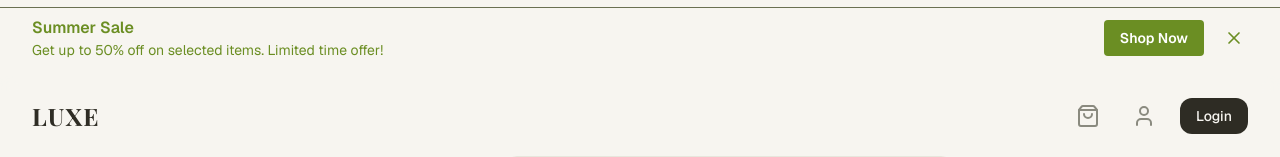
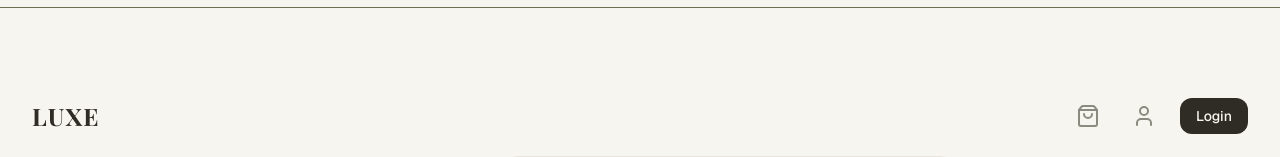
Before and after one commit to devpatel024/e-commerce-website-build, a Next.js app: page / in a window 1280 px wide. Shown: the top 157 px of the page. Built offline with nearby package versions, Linux system fonts and the light colour scheme; a web font is replaced by a local one.

Commit message:
Hide PromoBanner Summer Sale section
- Applied visibility: hidden to PromoBanner component container
- Summer Sale banner no longer visible on homepage
- DOM space preserved while removing visual display

```diff
--- a/components/PromoBanner.tsx
+++ b/components/PromoBanner.tsx
@@ -21,7 +21,7 @@ export default function PromoBanner({
   if (!isOpen) return null
 
   return (
-    <div className="bg-background animate-slide-down">
+    <div className="bg-background animate-slide-down" style={{ visibility: 'hidden' }}>
       <div className="mx-auto max-w-7xl px-4 sm:px-6 lg:px-8 py-3 sm:py-4">
         <div className="flex items-center justify-between gap-4">
           <div className="flex-1">
```
